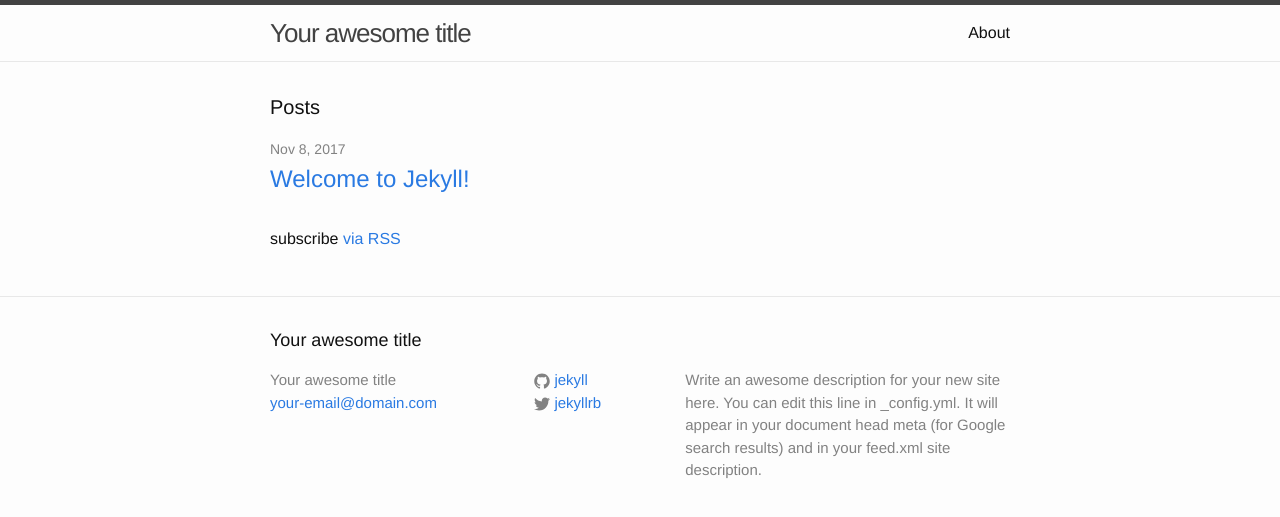
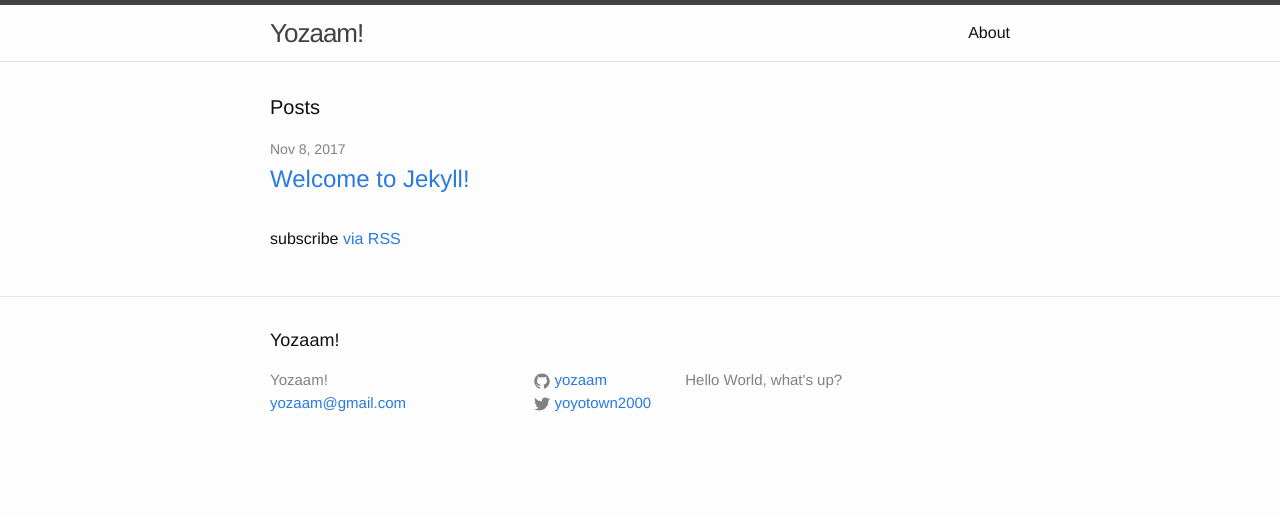
Before and after one commit to yozaam/yozaamoldpage, a Jekyll site: the page built from index.html, in a window 1280 px wide. Shown: the top 517 px of the page. Built offline with Jekyll 4.4.1, drawn with Linux system fonts in a browser that asks for light colours.

Commit message:
Update _config.yml

```diff
--- a/_config.yml
+++ b/_config.yml
@@ -6,16 +6,14 @@
 # 'jekyll serve'. If you change this file, please restart the server process.
 
 # Site settings
-title: Your awesome title
-email: your-email@domain.com
+title: Yozaam!
+email: yozaam@gmail.com
 description: > # this means to ignore newlines until "baseurl:"
-  Write an awesome description for your new site here. You can edit this
-  line in _config.yml. It will appear in your document head meta (for
-  Google search results) and in your feed.xml site description.
+  Hello World, what's up?
 baseurl: "" # the subpath of your site, e.g. /blog
 url: "http://yourdomain.com" # the base hostname & protocol for your site
-twitter_username: jekyllrb
-github_username:  jekyll
+twitter_username: yoyotown2000
+github_username:  yozaam
 
 # Build settings
 markdown: kramdown
```
